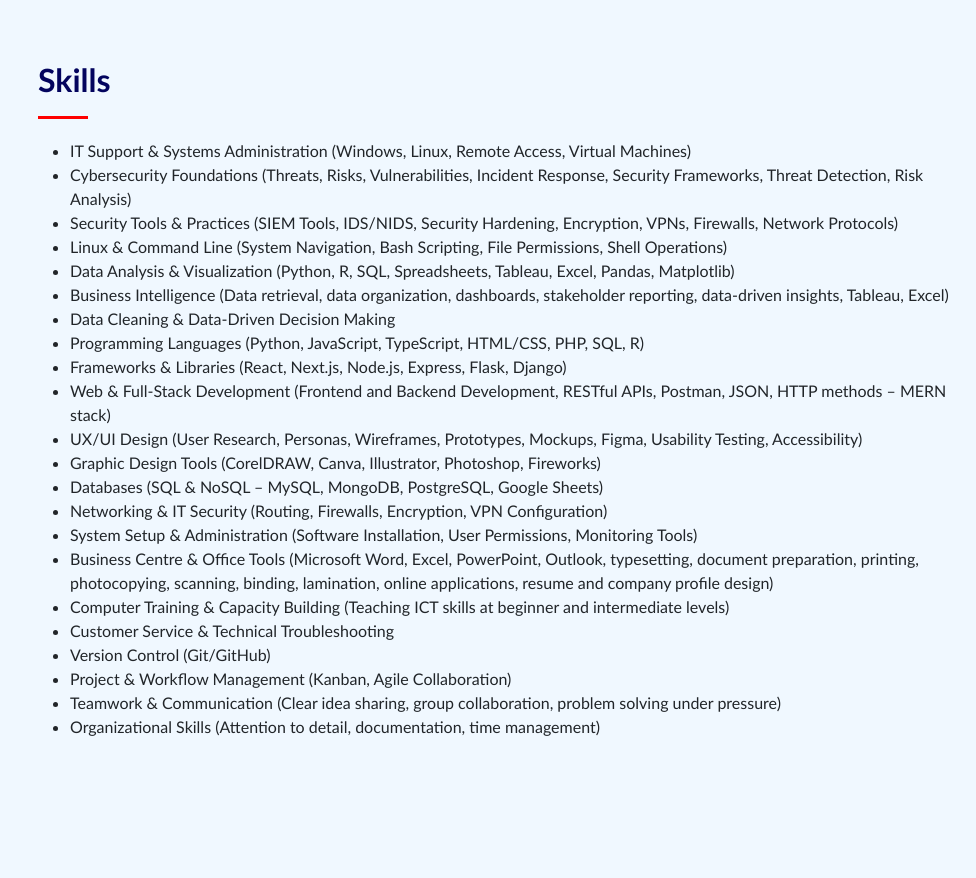
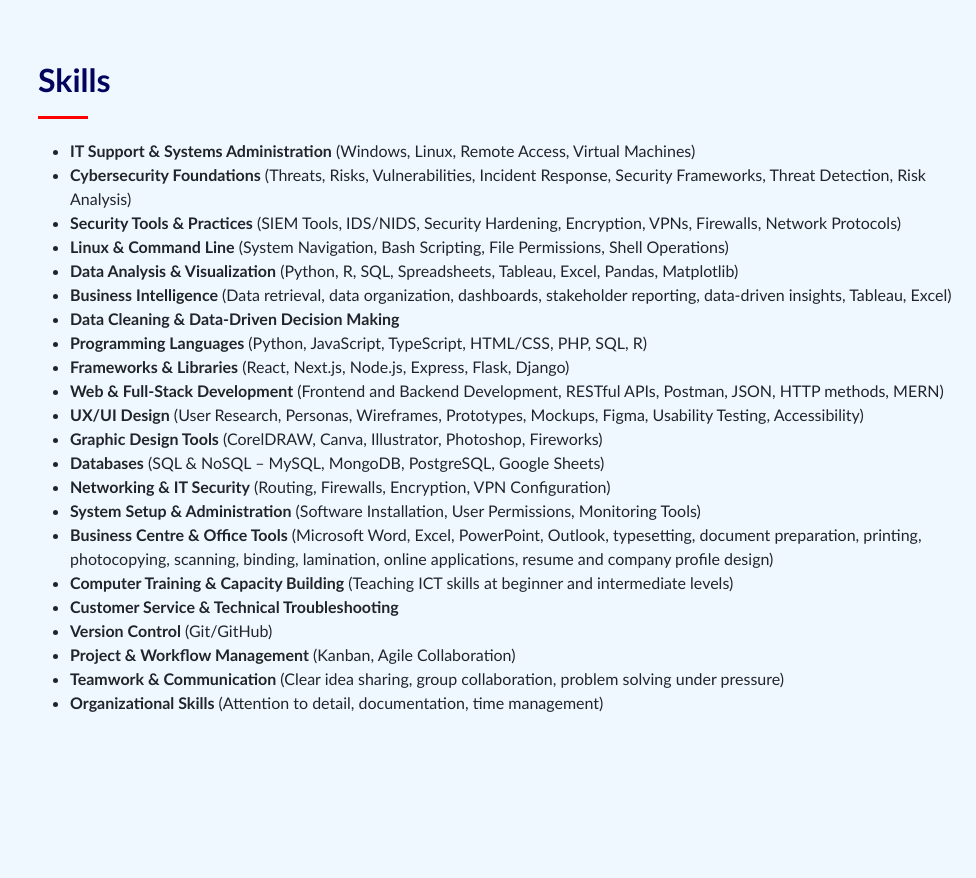
Before and after one commit to Dagwan/my_portfolio, a plain HTML site: page index.html in a window 1280 px wide. Shown: the part 4680-5558 px from the top of the page, without its empty margins (304-1280 px from the left). Drawn offline with Linux system fonts and the light colour scheme; no server answers.

Commit message:
Updated skills section and portfolio details

```diff
--- a/index.html
+++ b/index.html
@@ -394,36 +394,40 @@
         <div class="section-title">
           <h2>Skills</h2>
           <ul>
-            <li>IT Support & Systems Administration (Windows, Linux, Remote Access, Virtual Machines)</li>
-            <li>Cybersecurity Foundations (Threats, Risks, Vulnerabilities, Incident Response, Security Frameworks,
-              Threat Detection, Risk Analysis)</li>
-            <li>Security Tools & Practices (SIEM Tools, IDS/NIDS, Security Hardening, Encryption, VPNs, Firewalls,
-              Network Protocols)</li>
-            <li>Linux & Command Line (System Navigation, Bash Scripting, File Permissions, Shell Operations)</li>
-            <li>Data Analysis & Visualization (Python, R, SQL, Spreadsheets, Tableau, Excel, Pandas, Matplotlib)</li>
-            <li>Business Intelligence (Data retrieval, data organization, dashboards, stakeholder reporting, data-driven
-              insights, Tableau, Excel)</li>
-            <li>Data Cleaning & Data-Driven Decision Making</li>
-            <li>Programming Languages (Python, JavaScript, TypeScript, HTML/CSS, PHP, SQL, R)</li>
-            <li>Frameworks & Libraries (React, Next.js, Node.js, Express, Flask, Django)</li>
-            <li>Web & Full-Stack Development (Frontend and Backend Development, RESTful APIs, Postman, JSON, HTTP
-              methods – MERN stack)</li>
-            <li>UX/UI Design (User Research, Personas, Wireframes, Prototypes, Mockups, Figma, Usability Testing,
+            <li><b>IT Support & Systems Administration</b> (Windows, Linux, Remote Access, Virtual Machines)</li>
+            <li><b>Cybersecurity Foundations</b> (Threats, Risks, Vulnerabilities, Incident Response, Security
+              Frameworks, Threat Detection, Risk Analysis)</li>
+            <li><b>Security Tools & Practices</b> (SIEM Tools, IDS/NIDS, Security Hardening, Encryption, VPNs,
+              Firewalls, Network Protocols)</li>
+            <li><b>Linux & Command Line</b> (System Navigation, Bash Scripting, File Permissions, Shell Operations)</li>
+            <li><b>Data Analysis & Visualization</b> (Python, R, SQL, Spreadsheets, Tableau, Excel, Pandas, Matplotlib)
+            </li>
+            <li><b>Business Intelligence</b> (Data retrieval, data organization, dashboards, stakeholder reporting,
+              data-driven insights, Tableau, Excel)</li>
+            <li><b>Data Cleaning & Data-Driven Decision Making</b></li>
+            <li><b>Programming Languages</b> (Python, JavaScript, TypeScript, HTML/CSS, PHP, SQL, R)</li>
+            <li><b>Frameworks & Libraries</b> (React, Next.js, Node.js, Express, Flask, Django)</li>
+            <li><b>Web & Full-Stack Development</b> (Frontend and Backend Development, RESTful APIs, Postman, JSON, HTTP
+              methods, MERN)</li>
+            <li><b>UX/UI Design</b> (User Research, Personas, Wireframes, Prototypes, Mockups, Figma, Usability Testing,
               Accessibility)</li>
-            <li>Graphic Design Tools (CorelDRAW, Canva, Illustrator, Photoshop, Fireworks)</li>
-            <li>Databases (SQL & NoSQL – MySQL, MongoDB, PostgreSQL, Google Sheets)</li>
-            <li>Networking & IT Security (Routing, Firewalls, Encryption, VPN Configuration)</li>
-            <li>System Setup & Administration (Software Installation, User Permissions, Monitoring Tools)</li>
-            <li>Business Centre & Office Tools (Microsoft Word, Excel, PowerPoint, Outlook, typesetting, document
+            <li><b>Graphic Design Tools</b> (CorelDRAW, Canva, Illustrator, Photoshop, Fireworks)</li>
+            <li><b>Databases</b> (SQL & NoSQL – MySQL, MongoDB, PostgreSQL, Google Sheets)</li>
+            <li><b>Networking & IT Security</b> (Routing, Firewalls, Encryption, VPN Configuration)</li>
+            <li><b>System Setup & Administration</b> (Software Installation, User Permissions, Monitoring Tools)</li>
+            <li><b>Business Centre & Office Tools</b> (Microsoft Word, Excel, PowerPoint, Outlook, typesetting, document
               preparation, printing, photocopying, scanning, binding, lamination, online applications, resume and
               company profile design)</li>
-            <li>Computer Training & Capacity Building (Teaching ICT skills at beginner and intermediate levels)</li>
-            <li>Customer Service & Technical Troubleshooting</li>
-            <li>Version Control (Git/GitHub)</li>
-            <li>Project & Workflow Management (Kanban, Agile Collaboration)</li>
-            <li>Teamwork & Communication (Clear idea sharing, group collaboration, problem solving under pressure)</li>
-            <li>Organizational Skills (Attention to detail, documentation, time management)</li>
+            <li><b>Computer Training & Capacity Building</b> (Teaching ICT skills at beginner and intermediate levels)
+            </li>
+            <li><b>Customer Service & Technical Troubleshooting</b></li>
+            <li><b>Version Control</b> (Git/GitHub)</li>
+            <li><b>Project & Workflow Management</b> (Kanban, Agile Collaboration)</li>
+            <li><b>Teamwork & Communication</b> (Clear idea sharing, group collaboration, problem solving under
+              pressure)</li>
+            <li><b>Organizational Skills</b> (Attention to detail, documentation, time management)</li>
           </ul>
+
         </div>
     </section><!-- End Skills Section -->
 
```
